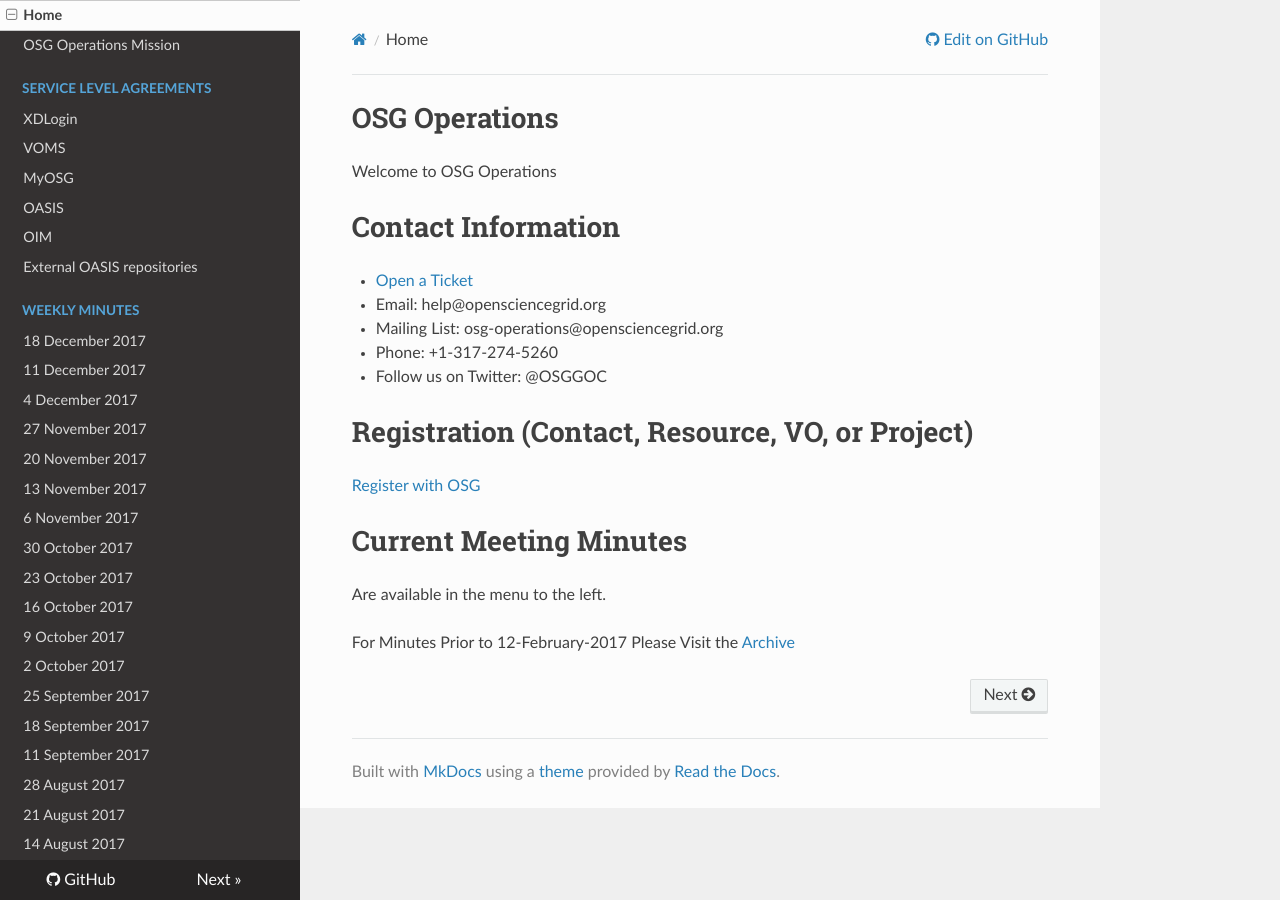
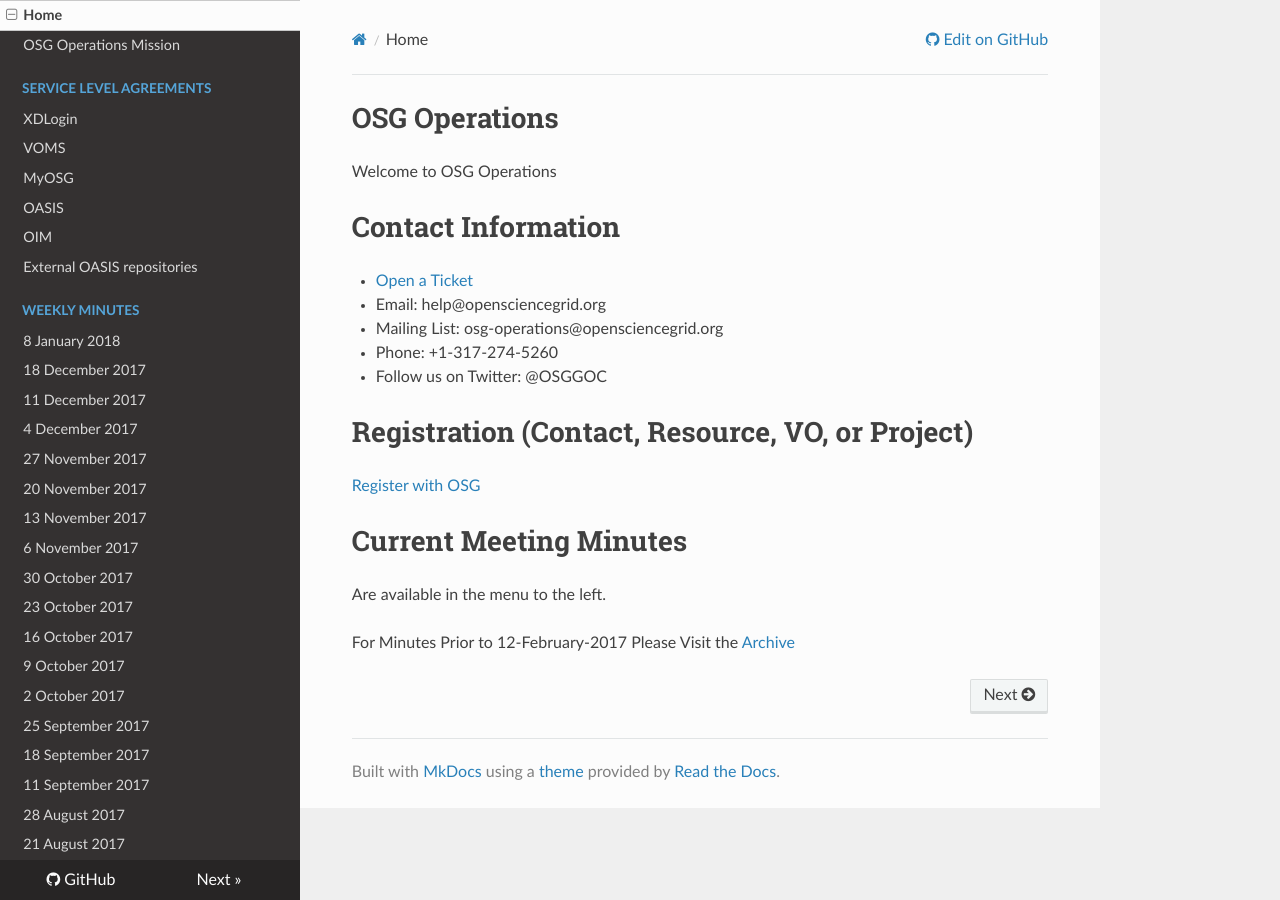
Before and after one commit to osg-htc/operations, an MkDocs documentation site: the page built from docs/index.md, in a window 1280 px wide. Built offline with MkDocs 1.6.1, drawn with Linux system fonts in a browser that asks for light colours; nearby versions of some CDN libraries; old or Windows-style settings are respelled for this version of MkDocs.

Commit message:
Update mkdocs.yml

```diff
--- a/mkdocs.yml
+++ b/mkdocs.yml
@@ -18,6 +18,7 @@
   - 'OIM': 'SLA/oim.md'
 - External OASIS repositories: 'external-oasis-repos.md'
 - Weekly Minutes:
+  - '8 January 2018': 'WeeklyMinutes/08Jan2018.md'
   - '18 December 2017': 'WeeklyMinutes/18Dec2017.md'
   - '11 December 2017': 'WeeklyMinutes/11Dec2017.md'
   - '4 December 2017': 'WeeklyMinutes/04Dec2017.md'
```
